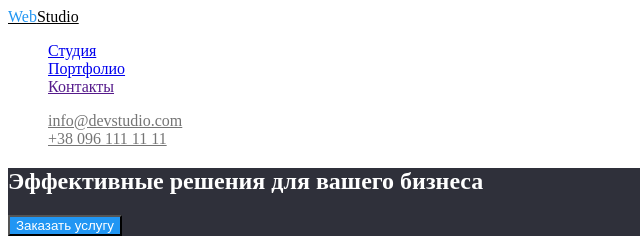
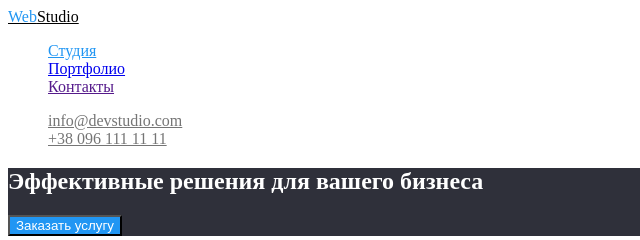
Before and after one commit to Sopelniak/goit-markup-hw-02, a plain HTML site: page index.html in a window 1280 px wide. Shown: the top 240 px of the page, 0-640 px from the left. Drawn offline with Linux system fonts and the light colour scheme.

Commit message:
add class current

```diff
--- a/css/styles.css
+++ b/css/styles.css
@@ -31,6 +31,9 @@ ul {
 }
 .site-nav a:hover,
 .site-nav a:focus {
+    color: var(--accent-color);
+}
+.site-nav .current {
     color: var(--accent-color);
 }
 .cont-link a {
--- a/index.html
+++ b/index.html
@@ -14,7 +14,7 @@
         <nav>
             <a href="./index.html" class="logo"><span class="logo-web">Web</span>Studio</a>
             <ul class="site-nav">
-                <li><a href="./index.html">Студия</a></li>
+                <li><a href="./index.html" class="current">Студия</a></li>
                 <li><a href="./portfolio.html">Портфолио</a></li>
                 <li><a href="">Контакты</a></li>
             </ul>
```
